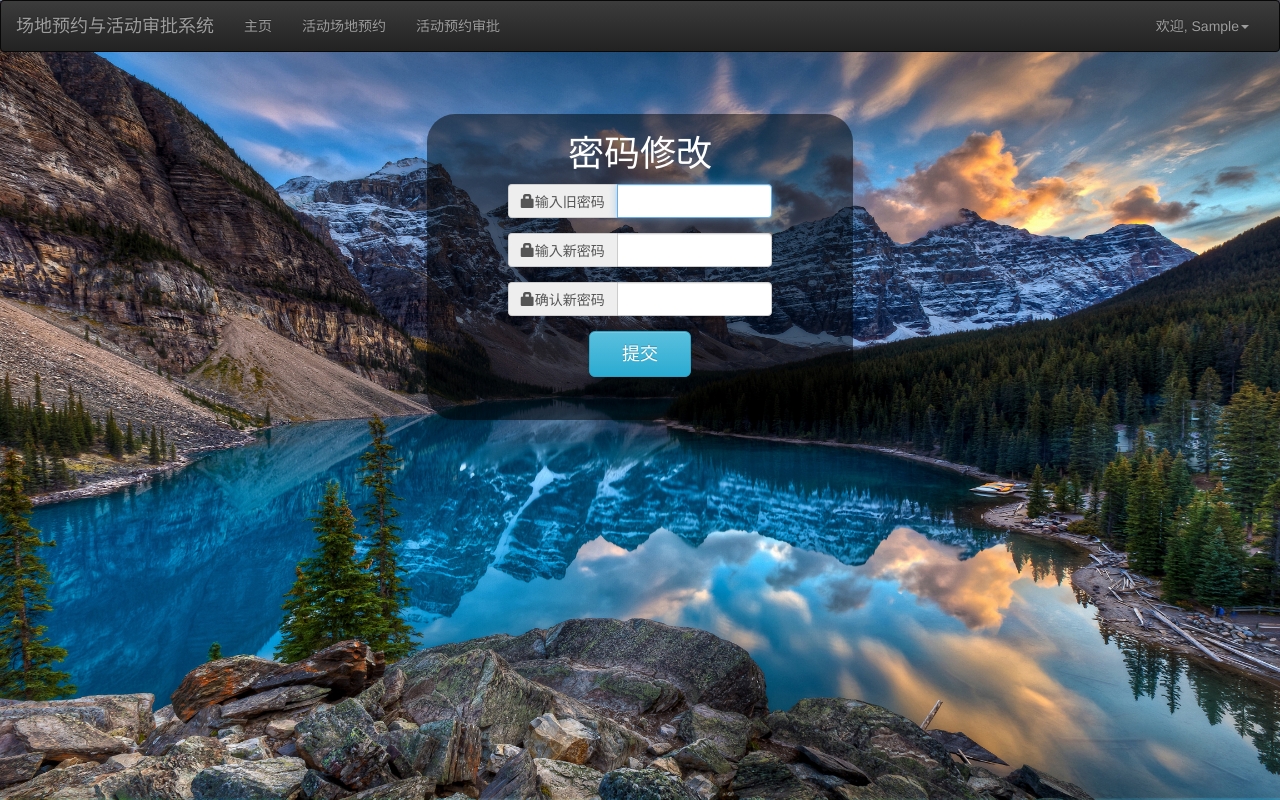
After one commit to oosprey/SRPA, a Django app: page /user/password_change/ in a window 1280 px wide. The commit adds this page. Run offline with Django 3.2, Linux system fonts and the light colour scheme; the visitor is signed in with stand-in values (Sample User, id 1); parts of the project's set-up code (start-up, migrations or seed data) failed here and were passed over; some libraries are stand-ins or nearby versions.

Commit message:
[add] password change.

```diff
--- a/SRPA/templates/base/layout.html
+++ b/SRPA/templates/base/layout.html
@@ -39,6 +39,7 @@
                                 <li>
                                 {% if request.user.user_info.identity == USER_IDENTITY_STUDENT %}
                                     <a href="{% url 'auth:info:student' request.user.user_info.uid %}">个人信息</a>
+                                    <a href="{% url 'auth:password_change' %}">修改密码</a>
                                 {% endif %}
                                 </li>
                                 <li role="separator" class="divider"></li>
--- /dev/null
+++ b/authentication/templates/authentication/password_change.html
@@ -0,0 +1,19 @@
+{% extends "authentication/layout.html" %}
+{% load static %}
+{% load filters %}
+
+{% block web_title %}
+{{block.super}} - 密码修改
+{% endblock %}
+
+{% block container %}
+<div class="col-lg-4 col-lg-offset-4 col-xs-10 col-xs-offset-1 srpa-background">
+    <div class="col-sm-6 col-sm-offset-3">
+        <h1>密码修改</h1>
+    </div>
+    <div id="form">
+        {% include './password_change_form.html' %}
+    </div>
+</div>
+</div>
+{% endblock %}
--- /dev/null
+++ b/authentication/templates/authentication/password_change_form.html
@@ -0,0 +1,39 @@
+{% load static %}
+{% load filters %}
+<div class="col-sm-8 col-sm-offset-2 col-xs-12">
+    <form class="form-horizontal" method="POST" action="{% url 'auth:password_change' %}">
+        {% csrf_token %}
+        <div class="form-group">
+            <div class="input-group">
+                <div class="input-group-addon"><span class="glyphicon glyphicon-lock"></span>输入旧密码</div>
+                {{form.old_password|addcls:'form-control'}}
+            </div>
+            {% if form.old_password.errors %}
+            <p class="text-danger">{{form.old_password.errors.as_text}}</p>
+            {% endif %}
+        </div>
+        <div class="form-group">
+            <div class="input-group">
+                <div class="input-group-addon"><span class="glyphicon glyphicon-lock"></span>输入新密码</div>
+                {{form.new_password1|addcls:'form-control'}}
+            </div>
+            {% if form.new_password1.errors %}
+            <p class="text-danger">{{form.new_password1.errors.as_text}}</p>
+            {% endif %}
+        </div>
+        <div class="form-group">
+            <div class="input-group">
+                <div class="input-group-addon"><span class="glyphicon glyphicon-lock"></span>确认新密码</div>
+                {{form.new_password2|addcls:'form-control'}}
+            </div>
+            {% if form.new_password2.errors %}
+            <p class="text-danger">{{form.new_password2.errors.as_text}}</p>
+            {% endif %}
+        </div>
+        <div class="form-group">
+            <div class="col-sm-6 col-sm-offset-3">
+                <button type="submit" class="btn btn-info btn-lg btn-block">提交</button>
+            </div>
+        </div>
+    </form>
+</div>
--- a/authentication/templates/authentication/student_info_detail.html
+++ b/authentication/templates/authentication/student_info_detail.html
@@ -24,7 +24,7 @@
             </div>
         </form>
         <div class="col-sm-6 col-sm-offset-3">
-            <a type="button" class="btn btn-info btn-block" href="{% url 'auth:info:update:student' object.uid %}">修改</a>
+            <a type="button" class="btn btn-info btn-block" href="{% url 'auth:info:update:student' object.uid %}">信息修改</a>
         </div>
     </div>
 </div>
--- a/authentication/urls.py
+++ b/authentication/urls.py
@@ -3,11 +3,12 @@
 # Author: David
 # Email: youchen.du@gmail.com
 # Created: 2017-09-07 09:10
-# Last modified: 2017-09-14 10:49
+# Last modified: 2017-10-02 15:10
 # Filename: urls.py
 # Description:
 from django.conf.urls import url, include
 from django.contrib.auth import views as auth_views
+from django.urls import reverse_lazy
 
 from . import views
 from .forms import LoginForm
@@ -38,6 +39,13 @@ urlpatterns = [
         form_class=LoginForm), name='login'),
     url('^logout/', auth_views.LogoutView.as_view(next_page='index'),
         name='logout'),
+    url('^password_change/', auth_views.PasswordChangeView.as_view(
+        template_name='authentication/password_change.html',
+        success_url=reverse_lazy('auth:password_change_done')),
+        name='password_change'),
+    url('^password_change_done/', auth_views.PasswordChangeDoneView.as_view(
+        template_name='authentication/password_change_done.html'),
+        name='password_change_done'),
     url('^register/', include(register_patterns, namespace='register')),
     url('^info/', include(info_patterns, namespace='info')),
 ]
```
Also changed, not shown: authentication/templates/authentication/password_change_done.html (added, +16 -0 lines).
